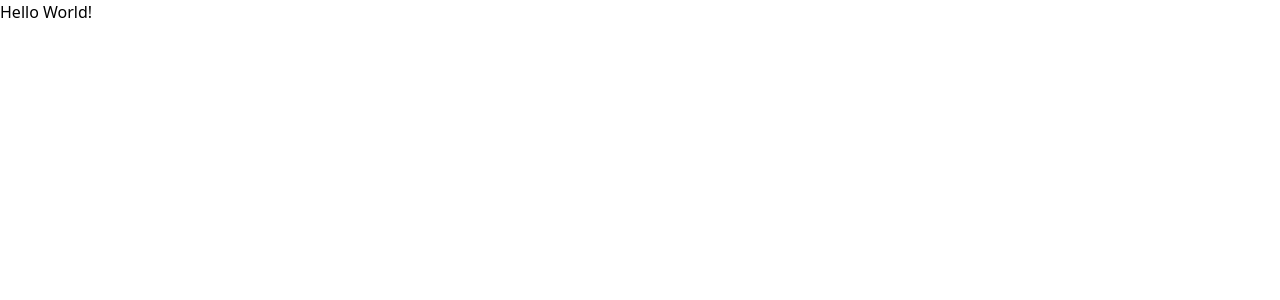
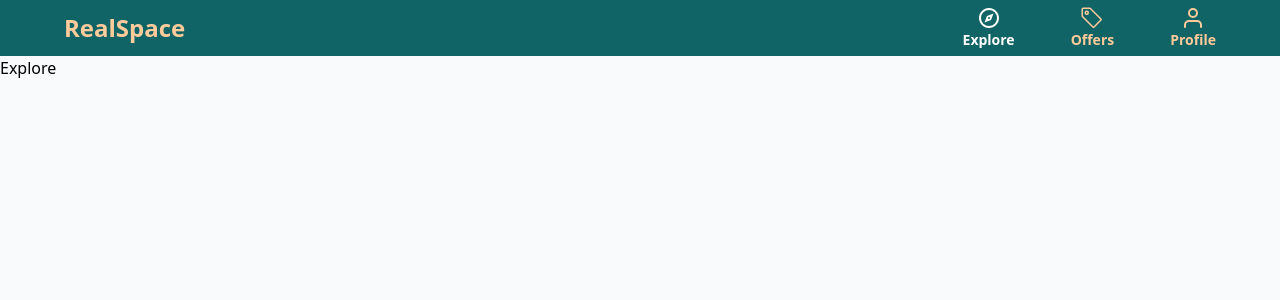
Before and after one commit to Vinitvh/realspace, a React (Create React App) app: page / in a window 1280 px wide. Shown: the top 300 px of the page. Built offline with nearby package versions, Linux system fonts and the light colour scheme.

Commit message:
Styled navbar

```diff
--- a/package.json
+++ b/package.json
@@ -9,6 +9,8 @@
     "firebase": "^9.6.11",
     "react": "^18.0.0",
     "react-dom": "^18.0.0",
+    "react-icons": "^4.3.1",
+    "react-router-dom": "^6.3.0",
     "react-scripts": "5.0.1",
     "web-vitals": "^2.1.4"
   },
--- a/src/App.js
+++ b/src/App.js
@@ -1,5 +1,27 @@
+import { BrowserRouter as Router, Routes, Route } from "react-router-dom";
+import Explore from "./pages/Explore";
+import Offers from "./pages/Offers";
+import SignIn from "./pages/SignIn";
+import SignUp from "./pages/SignUp";
+import ForgotPassword from "./pages/ForgotPassword";
+import Navbar from "./components/Navbar";
+
 function App() {
-  return <div className="">Hello World!</div>;
+  return (
+    <>
+      <Router>
+        <Navbar />
+        <Routes>
+          <Route path="/" element={<Explore />} />
+          <Route path="/offers" element={<Offers />} />
+          <Route path="/profile" element={<SignIn />} />
+          <Route path="/sign-in" element={<SignIn />} />
+          <Route path="/sign-up" element={<SignUp />} />
+          <Route path="/forgot-password" element={<ForgotPassword />} />
+        </Routes>
+      </Router>
+    </>
+  );
 }
 
 export default App;
--- /dev/null
+++ b/src/components/Navbar.jsx
@@ -0,0 +1,81 @@
+import { useNavigate, useLocation } from "react-router-dom";
+import { RiCompass3Line } from "react-icons/ri";
+import { BsTag } from "react-icons/bs";
+import { FiUser } from "react-icons/fi";
+
+function Navbar() {
+  const navigate = useNavigate();
+  const location = useLocation();
+
+  const pathMatchRoute = (route) => {
+    if (route === location.pathname) {
+      return true;
+    }
+  };
+
+  return (
+    <nav className="h-14 bg-primary">
+      <div className="h-full flex items-center justify-between">
+        <h1 className="text-2xl font-bold ml-16 text-secondary">RealSpace</h1>
+        <ul className="flex items-center text-2xl mr-16 ">
+          <li
+            className="flex flex-col items-center mr-14 cursor-pointer"
+            onClick={() => navigate("/")}
+          >
+            <RiCompass3Line
+              className={pathMatchRoute("/") ? "text-white" : "text-secondary"}
+            />
+            <span
+              className={
+                pathMatchRoute("/")
+                  ? "text-white text-sm font-bold"
+                  : "text-secondary text-sm font-bold"
+              }
+            >
+              Explore
+            </span>
+          </li>
+          <li
+            className="flex flex-col items-center mr-14 cursor-pointer"
+            onClick={() => navigate("/offers")}
+          >
+            <BsTag
+              className={
+                pathMatchRoute("/offers") ? "text-white" : "text-secondary"
+              }
+            />
+            <span
+              className={
+                pathMatchRoute("/offers")
+                  ? "text-white text-sm font-bold"
+                  : "text-secondary text-sm font-bold"
+              }
+            >
+              Offers
+            </span>
+          </li>
+          <li
+            className="flex flex-col items-center cursor-pointer"
+            onClick={() => navigate("/profile")}
+          >
+            <FiUser
+              className={
+                pathMatchRoute("/profile") ? "text-white" : "text-secondary"
+              }
+            />
+            <span
+              className={
+                pathMatchRoute("/profile")
+                  ? "text-white text-sm font-bold"
+                  : "text-secondary text-sm font-bold"
+              }
+            >
+              Profile
+            </span>
+          </li>
+        </ul>
+      </div>
+    </nav>
+  );
+}
+export default Navbar;
--- a/src/index.css
+++ b/src/index.css
@@ -10,4 +10,5 @@
 
 body {
   min-height: 100vh;
+  background: #f8fafc;
 }
--- /dev/null
+++ b/src/pages/Explore.jsx
@@ -0,0 +1,4 @@
+function Explore() {
+  return <div>Explore</div>;
+}
+export default Explore;
--- /dev/null
+++ b/src/pages/ForgotPassword.jsx
@@ -0,0 +1,4 @@
+function ForgotPassword() {
+  return <div>ForgotPassword</div>;
+}
+export default ForgotPassword;
--- /dev/null
+++ b/src/pages/Offers.jsx
@@ -0,0 +1,4 @@
+function Offers() {
+  return <div>Offers</div>;
+}
+export default Offers;
--- /dev/null
+++ b/src/pages/SignIn.jsx
@@ -0,0 +1,4 @@
+function SignIn() {
+  return <div>Sign In</div>;
+}
+export default SignIn;
--- /dev/null
+++ b/src/pages/SignUp.jsx
@@ -0,0 +1,4 @@
+function SignUp() {
+  return <div>Sign Up</div>;
+}
+export default SignUp;
--- a/tailwind.config.js
+++ b/tailwind.config.js
@@ -2,6 +2,13 @@ module.exports = {
   content: ["./src/**/*.{js,jsx,ts,tsx}"],
   theme: {
     extend: {},
+    colors: {
+      primary: "#116466",
+      secondary: "#ffcb9a",
+      darkGray: "#1a1a1d",
+      lightGray: "#1f2833",
+      white: "#ffffff",
+    },
   },
   plugins: [],
 };
```
Also changed, not shown: 1 other file (tests, documents, lock files or other folders).
